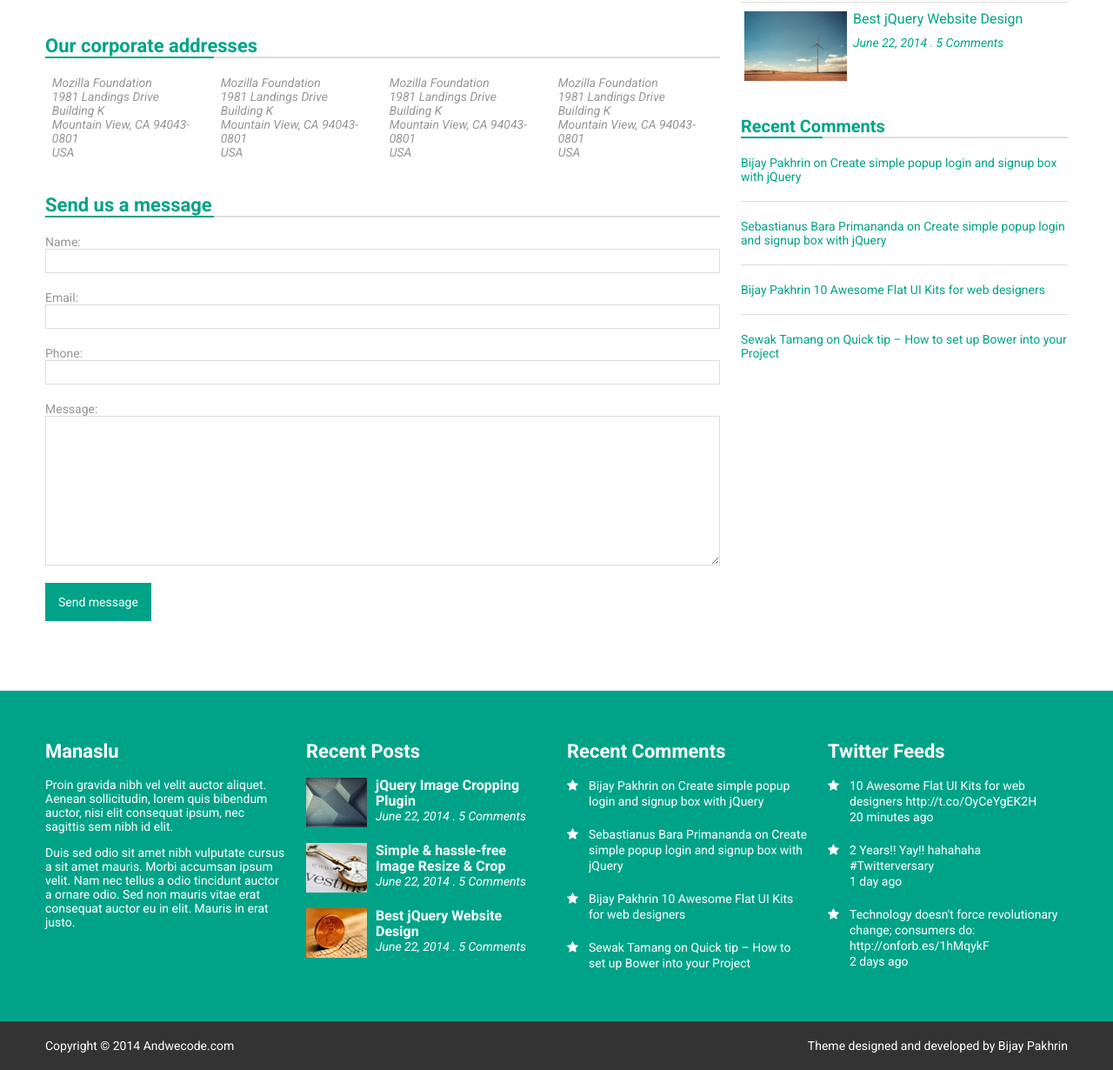
After one commit to monkeytempal/Manaslu, a PHP site: page /contact.php in a window 1280 px wide. The commit adds this page. Shown: the part 507-1737 px from the top of the page at 87% size. Run offline with PHP 8.4, Linux system fonts and the light colour scheme; style sheets or scripts are compiled from the project's sources.

Commit message:
updated and added contact page

```diff
--- a/comments.php
+++ b/comments.php
@@ -70,7 +70,7 @@
 
 <!--  Comment Form  -->
 <div id="comment-form" class="content">
-	<div class="form-header">
+	<div class="heading">
 		<h2>Leave a comment</h2>
 	</div>
 
--- a/common/header.php
+++ b/common/header.php
@@ -49,7 +49,7 @@
 	    					<a href="blog.php">Blog</a>
 	    				</li>
 	    				<li>
-	    					<a href="#">Contact</a>
+	    					<a href="contact.php">Contact</a>
 	    				</li>
 	    			</ul>
 	    		</nav>
@@ -75,7 +75,7 @@
                             <a href="#">Blog</a>
                         </li>
                         <li>
-                            <a href="#">Contact</a>
+                            <a href="contact.php">Contact</a>
                         </li>
                     </ul>
                 </nav>
--- /dev/null
+++ b/contact.php
@@ -0,0 +1,106 @@
+<?php include 'common/header.php'; ?>
+
+	<!-- Body Section -->
+	<div id="blogContainer">
+		<div class="container content">
+			<section class="grid_8">
+
+			<div id="mapContainer">
+				<iframe src="https://www.google.com/maps/embed?pb=!1m18!1m12!1m3!1d3532.0755026602546!2d85.29034399999996!3d27.714955000000003!2m3!1f0!2f0!3f0!3m2!1i1024!2i768!4f13.1!3m3!1m2!1s0x39eb188d75bc6a8b%3A0x9cc9fe15435db231!2sSwayambhunath+Stupa!5e0!3m2!1sen!2s!4v1415424523826" width="100%" height="350" frameborder="0" style="border:0"></iframe>
+			</div><!-- Google Map -->
+
+			<div id="addressContainer">
+				<header class="heading">
+					<h2>Our corporate addresses</h2>
+				</header>
+
+				<div class="clearfix">
+					<address class="grid_3 address">
+						Mozilla Foundation<br>
+					    1981 Landings Drive<br>
+					    Building K<br>
+					    Mountain View, CA 94043-0801<br>
+					    USA
+					</address>
+
+					<address class="grid_3 address">
+						Mozilla Foundation<br>
+					    1981 Landings Drive<br>
+					    Building K<br>
+					    Mountain View, CA 94043-0801<br>
+					    USA
+					</address>
+
+					<address class="grid_3 address">
+						Mozilla Foundation<br>
+					    1981 Landings Drive<br>
+					    Building K<br>
+					    Mountain View, CA 94043-0801<br>
+					    USA
+					</address>
+
+					<address class="grid_3 address">
+						Mozilla Foundation<br>
+					    1981 Landings Drive<br>
+					    Building K<br>
+					    Mountain View, CA 94043-0801<br>
+					    USA
+					</address>
+				</div>
+			</div>
+
+			<div id="contact-form">
+				<header class="heading">
+					<h2>Send us a message</h2>
+				</header>
+
+				<form>
+					<div class="form">
+						<div class="control-group">
+							<label class="control-label">Name:</label>
+
+							<div class="controls">
+								<input class="input" type="text" />
+							</div>
+						</div>
+
+						<div class="control-group">
+							<label class="control-label">Email:</label>
+
+							<div class="controls">
+								<input class="input" type="text" />
+							</div>
+						</div>
+
+						<div class="control-group">
+							<label class="control-label">Phone:</label>
+
+							<div class="controls">
+								<input class="input" type="text" />
+							</div>
+						</div>
+
+						<div class="control-group">
+							<label class="control-label">Message:</label>
+
+							<div class="controls">
+								<textarea class="input" rows="10"></textarea>
+							</div>
+						</div>
+
+						<div class="control-group">
+							<input class="btn" value="Send message" type="submit" />
+						</div>
+					</div>	<!-- Form Container Ends -->
+				</form> <!-- Contact Form Ends -->
+			</div> <!-- Contact Form Wrapper Ends -->
+
+			</section>
+
+			<!-- Sidebar -->
+			<?php include 'common/sidebar.php'; ?>
+		</div>
+	</div>
+
+<!-- Footer Section -->
+<?php include 'common/footer.php'; ?>
--- a/css/responsive.css
+++ b/css/responsive.css
@@ -147,6 +147,15 @@
   #comments .user-avatar {
     display: none;
   }
+
+  /* ----------------------------------------- */
+  /* Contact page Styles                       */
+  /* ----------------------------------------- */
+  #addressContainer .address {
+    margin-bottom: 10px;
+    padding-bottom: 10px;
+    border-bottom: 1px solid #DDD;
+  }
 }
 @media all and (max-width: 479px) {
   #homepageSlider {
--- a/css/style.css
+++ b/css/style.css
@@ -92,6 +92,37 @@
 .preloader {
   display: block;
   background: url(../img/loading.gif) center center no-repeat;
+}
+
+.heading {
+  margin-bottom: 20px;
+  border-bottom: 2px solid #DDD;
+  position: relative;
+}
+.heading h2 {
+  margin: 0;
+}
+.heading:before {
+  content: " ";
+  height: 2px;
+  width: 25%;
+  background: #00a388;
+  position: absolute;
+  bottom: -2px;
+}
+
+.control-group {
+  margin-bottom: 20px;
+}
+.control-group .controls {
+  overflow: hidden;
+  clear: both;
+}
+.control-group .controls .input {
+  width: 100%;
+  box-sizing: border-box;
+  border: 1px solid #DDD;
+  padding: 5px;
 }
 
 /* ------------------------------------- */
@@ -690,3 +691,8 @@
   margin: 0;
   padding: 0;
 }
+
+#mapContainer, #addressContainer {
+  margin-bottom: 40px;
+  overflow: hidden;
+}
--- /dev/null
+++ b/sass/_contact.scss
@@ -0,0 +1,4 @@
+#mapContainer, #addressContainer {
+	margin-bottom: 40px;
+	overflow: hidden;
+}
--- a/sass/_global.scss
+++ b/sass/_global.scss
@@ -67,3 +67,40 @@
 	display: block;
 	background:url(../img/loading.gif) center center no-repeat;
 }
+
+// Global Form styles
+.heading {
+	margin-bottom:20px;
+
+	h2 {
+		margin:0;
+	}
+
+	border-bottom:2px solid #DDD;
+	position:relative;
+
+	&:before {
+		content: " ";
+		height:2px;
+		width:25%;
+		background:$theme_color;
+		position:absolute;
+		bottom:-2px;
+	}
+}
+
+.control-group {
+	margin-bottom: 20px;
+
+	.controls {
+		overflow: hidden;
+		clear:both;
+
+		.input {
+			width: 100%;
+			box-sizing: border-box;
+			border:1px solid #DDD;
+			padding: 5px;
+		}
+	}
+}
--- a/sass/responsive.scss
+++ b/sass/responsive.scss
@@ -195,6 +195,18 @@
 			display: none;
 		}
 	}
+
+
+	/* ----------------------------------------- */
+	/* Contact page Styles                       */
+	/* ----------------------------------------- */
+	#addressContainer {
+		.address {
+			margin-bottom: 10px;
+			padding-bottom: 10px;
+			border-bottom: 1px solid #DDD;
+		}
+	}
 }
 
 // Mobile Screen
--- a/sass/style.scss
+++ b/sass/style.scss
@@ -10,3 +10,4 @@
 @import "single";
 @import "comments";
 @import "sidebar";
+@import "contact";
```
Also changed, not shown: other parts of css/style.css (+0 -30 lines), sass/_comments.scss (+0 -38 lines).
